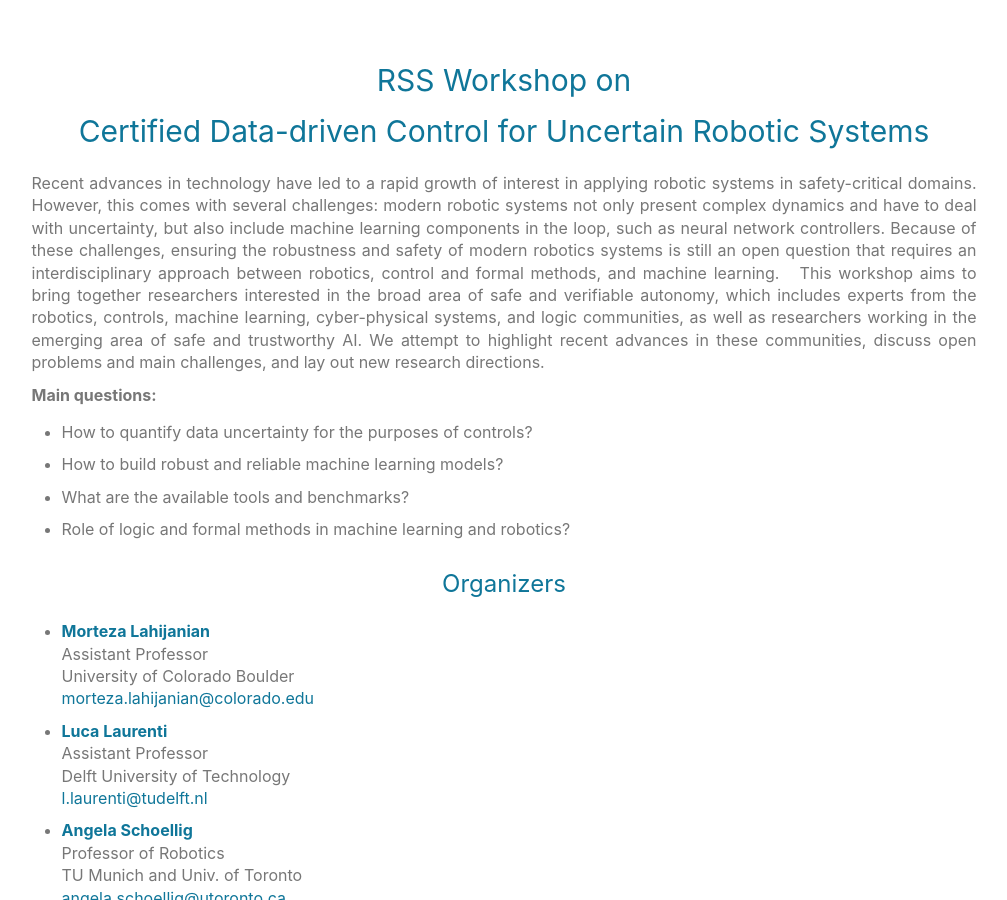
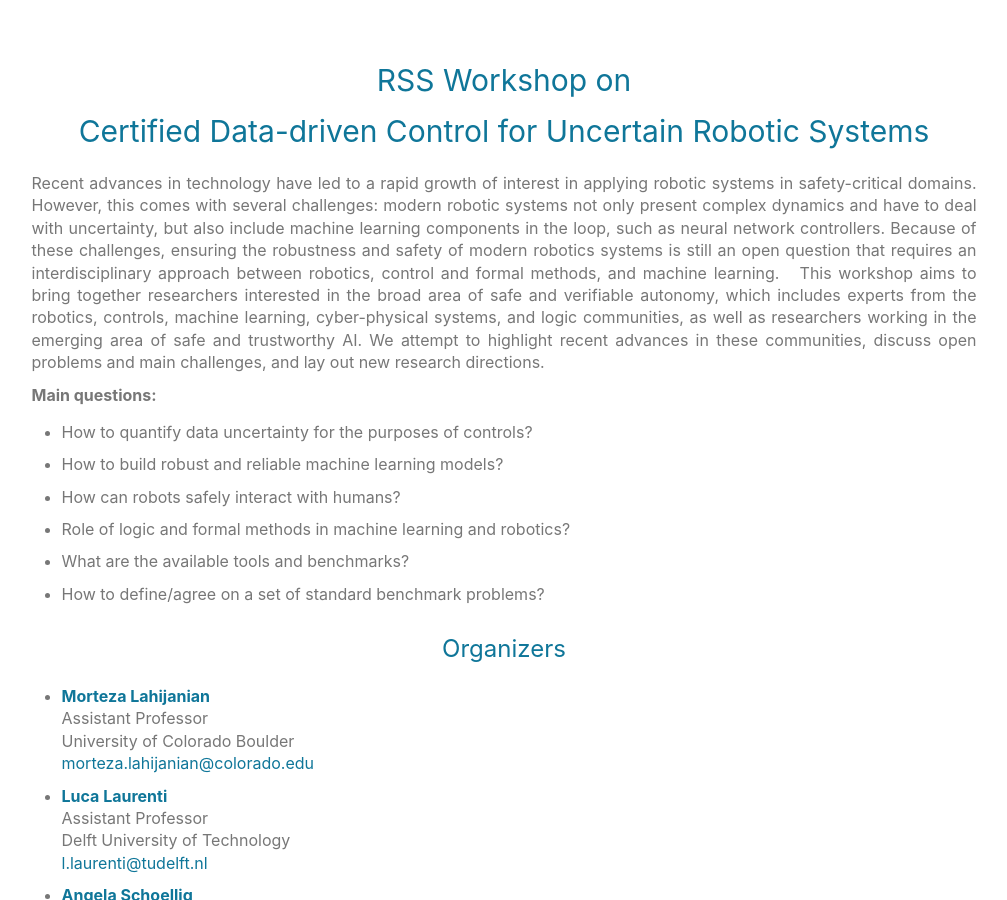
Before and after one commit to aria-systems-group/website, a Jekyll site: the page built from pages/workshop2023.md, in a window 1280 px wide and 900 px high. Shown: the whole window, without its empty margins (136-1143 px from the left). Built offline with Jekyll 4.4.1, drawn with Linux system fonts in a browser that asks for light colours.

Commit message:
workshop webpage

```diff
--- a/pages/workshop2023.md
+++ b/pages/workshop2023.md
@@ -17,17 +17,21 @@ This workshop aims to bring together researchers interested in the broad area of
 
 
 **Main questions:**
+
 - How to quantify data uncertainty for the purposes of controls?
 - How to build robust and reliable machine learning models?
+- How can robots safely interact with humans?
+- Role of logic and formal methods in machine learning and robotics?
 - What are the available tools and benchmarks?
+- How to define/agree on a set of standard benchmark problems?
 <!-- - There is a need for standard benchmarks -->
-- Role of logic and formal methods in machine learning and robotics?
+
 
 
 <!-- **Orgainizers** -->
 ## Organizers
 
-- **[Morteza Lahijanian](https://mortezalahijanian.com/)**<br>
+- **[Morteza Lahijanian](https://www.colorado.edu/aerospace/morteza-lahijanian)**<br>
 Assistant Professor  <br>
 University of Colorado Boulder  <br>
 [morteza.lahijanian@colorado.edu](mailto:morteza.lahijanian@colorado.edu)<br>
```
